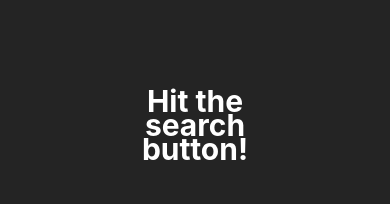
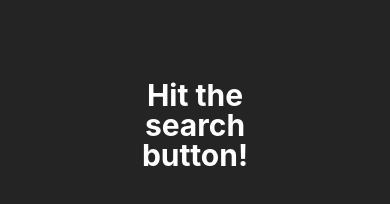
Before and after one commit to wepukka/BoredGamerFront, a React (Vite) app: page / in a window 390 px wide. Shown: the part 506-710 px from the top of the page. Built offline with nearby package versions, Linux system fonts and the light colour scheme.

Commit message:
css and package changes

```diff
--- a/package.json
+++ b/package.json
@@ -15,7 +15,8 @@
     "@mui/material": "^5.11.7",
     "axios": "^1.3.0",
     "react": "^18.2.0",
-    "react-dom": "^18.2.0"
+    "react-dom": "^18.2.0",
+    "react-infinite-scroll-component": "^6.1.0"
   },
   "devDependencies": {
     "@types/react": "^18.0.26",
--- a/src/components/Games/Games.css
+++ b/src/components/Games/Games.css
@@ -55,6 +55,7 @@ a {
   font-weight: bold;
   color: white;
   font-size: 30px;
+  line-height: 30px;
 }
 
 @media only screen and (max-width: 600px) {
--- a/src/components/SearchBox/SearchBox.css
+++ b/src/components/SearchBox/SearchBox.css
@@ -67,7 +67,6 @@
 @media only screen and (max-width: 600px) {
   .search-box-container {
     width: 100%;
-    flex-direction: column;
   }
   .search-container {
     align-items: center;
@@ -77,8 +76,6 @@
   }
   .search-row {
     gap: 5px;
-  }
-  .search-row {
     flex-direction: column;
   }
 }
```
Also changed, not shown: 1 other file (tests, documents, lock files or other folders).
